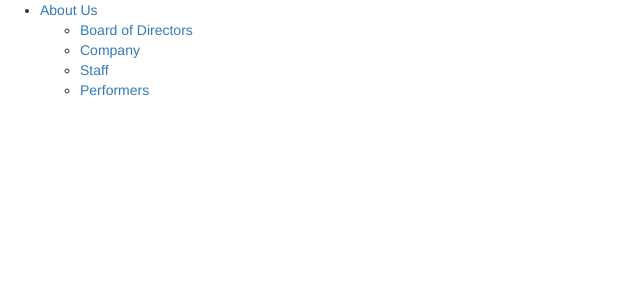
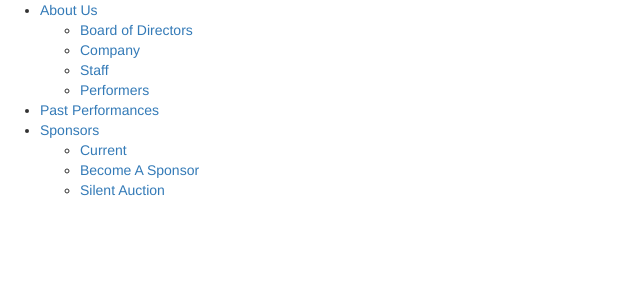
Before and after one commit to jepetersohn/company-site, a Jekyll site: the page built from index.html, in a window 1280 px wide. Shown: the top 300 px of the page, without its empty margins (0-640 px from the left). Built offline with Jekyll 4.4.1, drawn with Linux system fonts in a browser that asks for light colours; nearby versions of some CDN libraries.

Commit message:
add subnav list for past performances and sponsors

```diff
--- a/_includes/footer.html
+++ b/_includes/footer.html
@@ -11,6 +11,17 @@
 								<li class="footer-subnav-item"><a class="footer-subnav link" href="/about/performers">Performers</a></li>
 							</ul>
 						</li>
+						<li class="footer-nav-item">
+							<a class="footer-nav-link" href="/past_performances">Past Performances</a>
+						</li>
+						<li class="footer-nav-item">
+							<a class="footer-nav-link" href="/sponsors">Sponsors</a>
+							<ul class="footer-subnav">
+								<li class="footer-subnav-item"><a class="footer-subnav-link" href="/sponsors/current">Current</a></li>
+								<li class="footer-subnav-item"><a class="footer-subnav-link" href="/sponsors/new">Become A Sponsor</a></li>
+								<li class="footer-subnav-item"><a class="footer-subnav-link" href="/sponsors/silent_auctions">Silent Auction</a></li>
+							</ul>
+						</li>
 				</ul>
 				<div class="footer-auxnav"></div>
 		</div>
```
